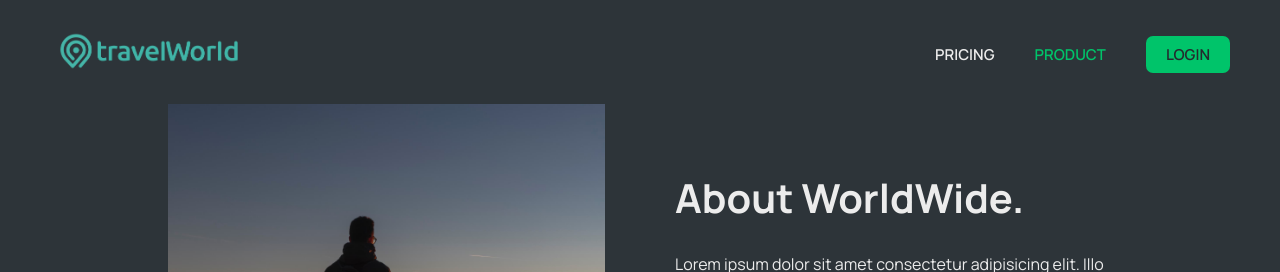
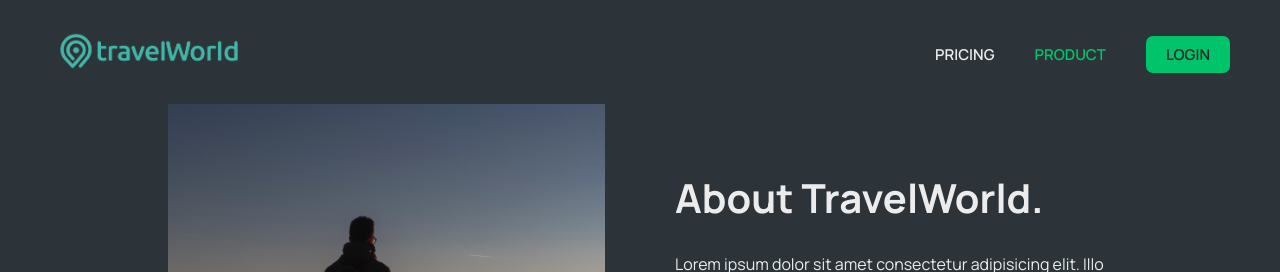
Before and after one commit to MateuszWesolowsky/travel-world, a React (Vite) app: page /product in a window 1280 px wide. Shown: the top 272 px of the page. Built offline with nearby package versions, Linux system fonts and the light colour scheme; the HTML template or start-up script is replaced by a standard one.

Commit message:
change text

```diff
--- a/src/pages/Product.tsx
+++ b/src/pages/Product.tsx
@@ -11,7 +11,7 @@ export default function Product() {
           alt="person with dog overlooking mountain with sunset"
         />
         <div>
-          <h2>About WorldWide.</h2>
+          <h2>About TravelWorld.</h2>
           <p>
             Lorem ipsum dolor sit amet consectetur adipisicing elit. Illo est
             dicta illum vero culpa cum quaerat architecto sapiente eius non
```
